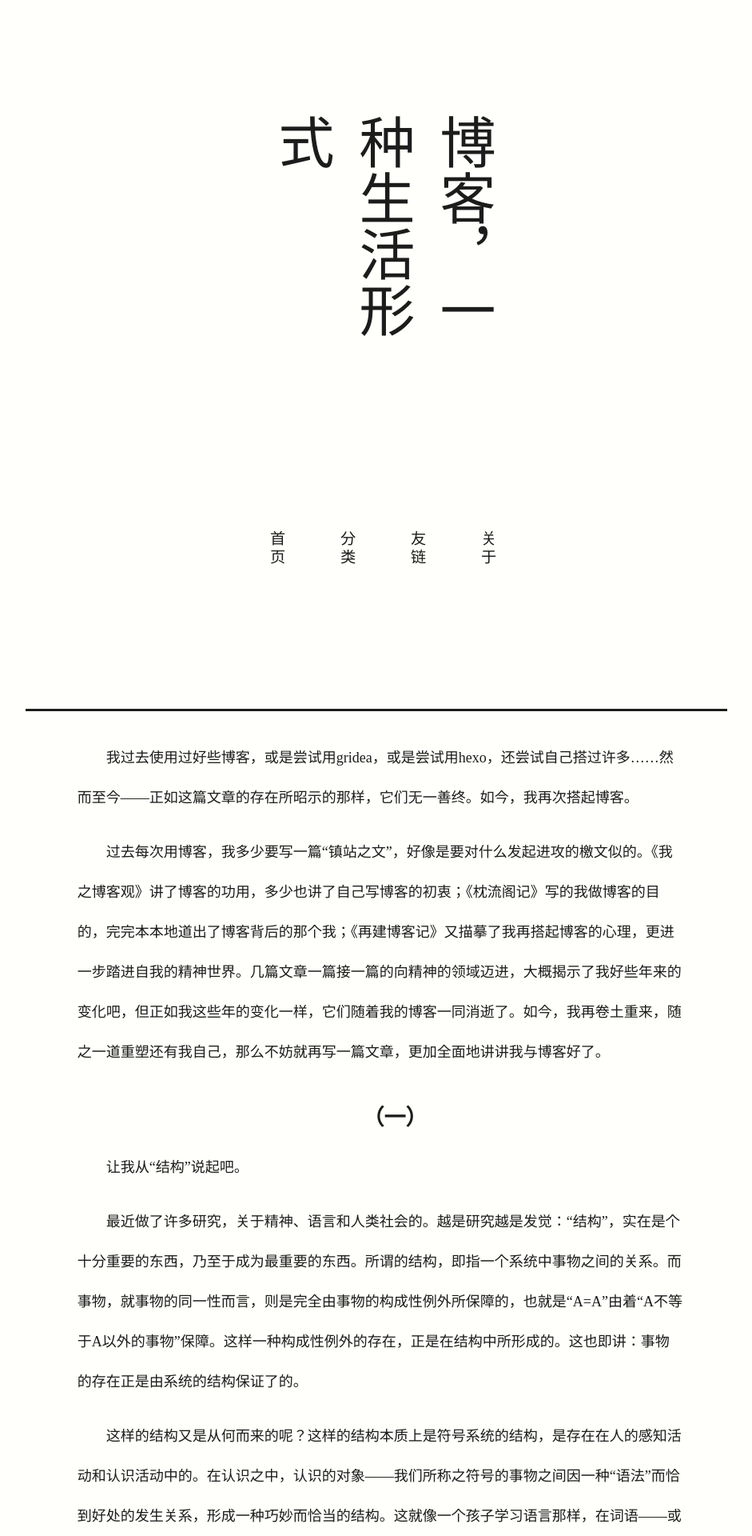
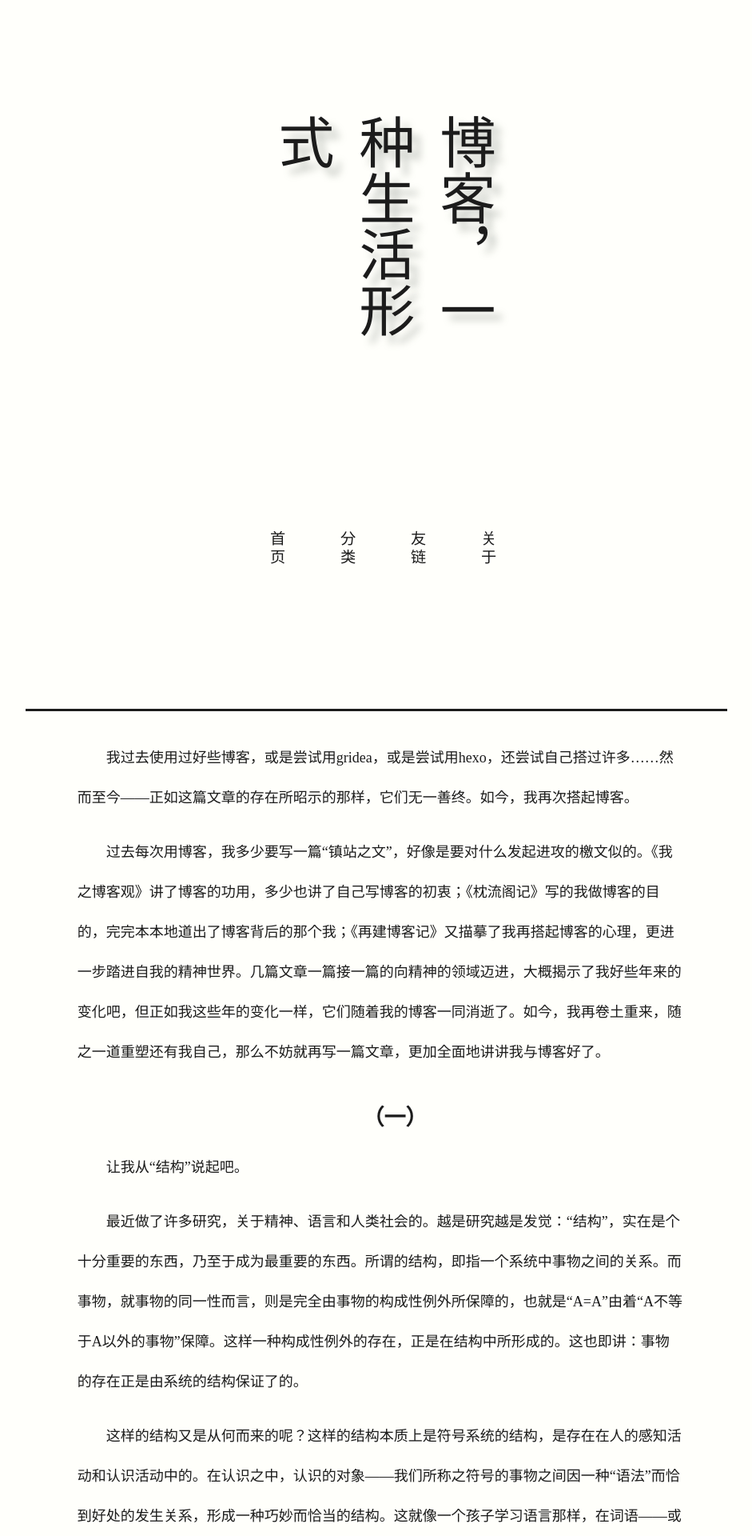
Before and after one commit to Makuraryu/Makuraryu.github.io, a Jekyll site: the page built from _posts/2023-4-30-bokeyizhongshenghuoxingshi.md, in a window 1280 px wide. Shown: the top 1920 px of the page at 80% size, without its empty margins (164-1105 px from the left). Built offline with Jekyll 4.4.1, drawn with Linux system fonts in a browser that asks for light colours; some web fonts are replaced.

Commit message:
Add files via upload

```diff
--- a/css/default.css
+++ b/css/default.css
@@ -186,6 +186,7 @@ html{
   margin: auto;
   word-wrap: break-word;
   font-family: FandolSong-Bold;
+  text-shadow:10px 10px 10px rgba(189,192,186,.8);
 }
 
 #article{
@@ -242,6 +243,7 @@ html{
   position: relative;
   width: 60vw;
   left: 20vw;
+  font-family: FandolSong;
 }
 
 
--- a/css/text.css
+++ b/css/text.css
@@ -56,11 +56,35 @@ span{
     color:#36563c;
 }
 
-#article h1,h2,h3,h4,h5,h6{
+#article h1{
     transform:translateY(10px);
     text-align:center;
 }
 
+#article h2{
+    transform:translateY(10px);
+    text-align:center;
+}
+
+#article h3{
+    transform:translateY(10px);
+    text-align:center;
+}
+
+#article h4{
+    transform:translateY(10px);
+    text-align:center;
+}
+
+#article h5{
+    transform:translateY(10px);
+    text-align:center;
+}
+
+#article h6{
+    transform:translateY(10px);
+    text-align:center;
+}
 
 
 
```
